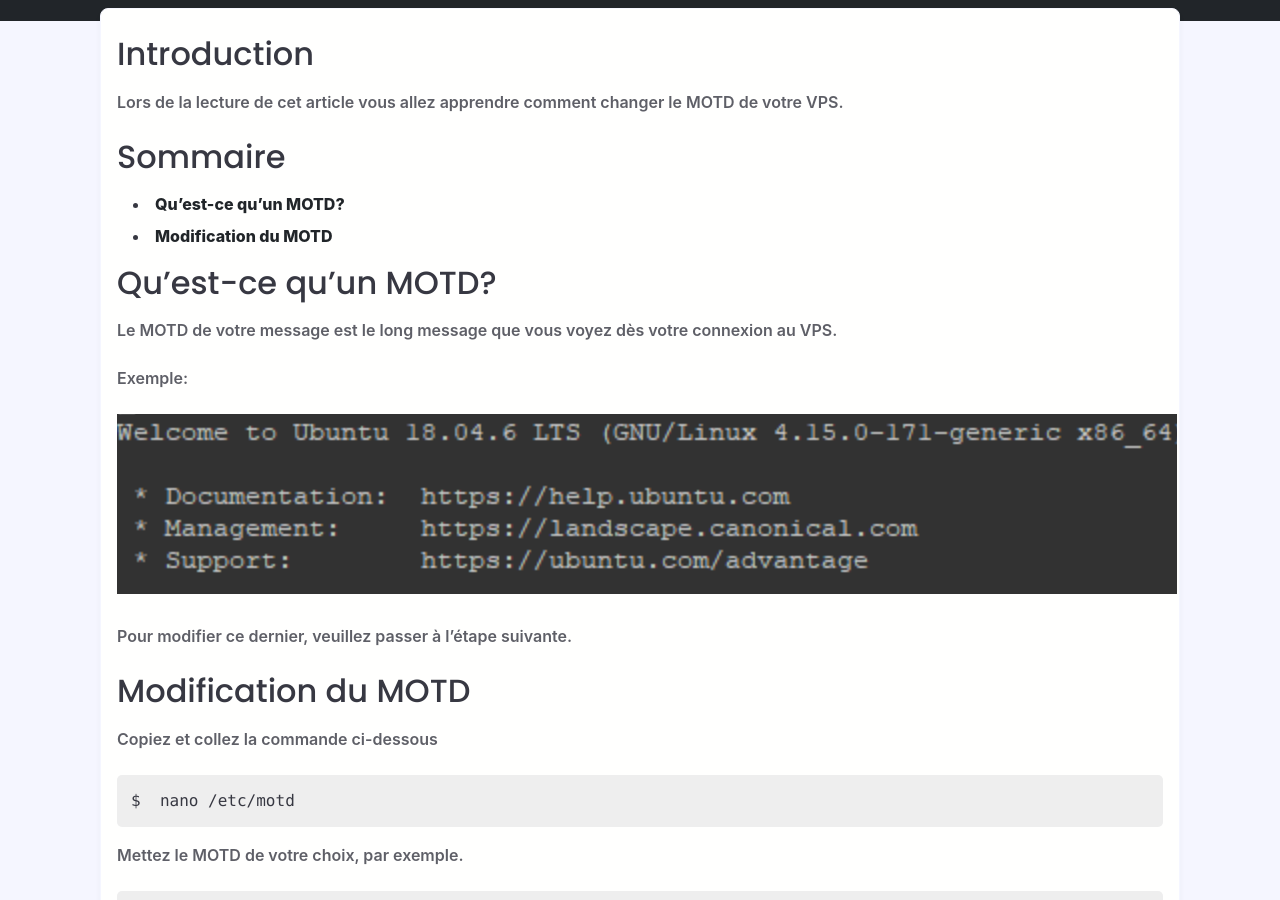
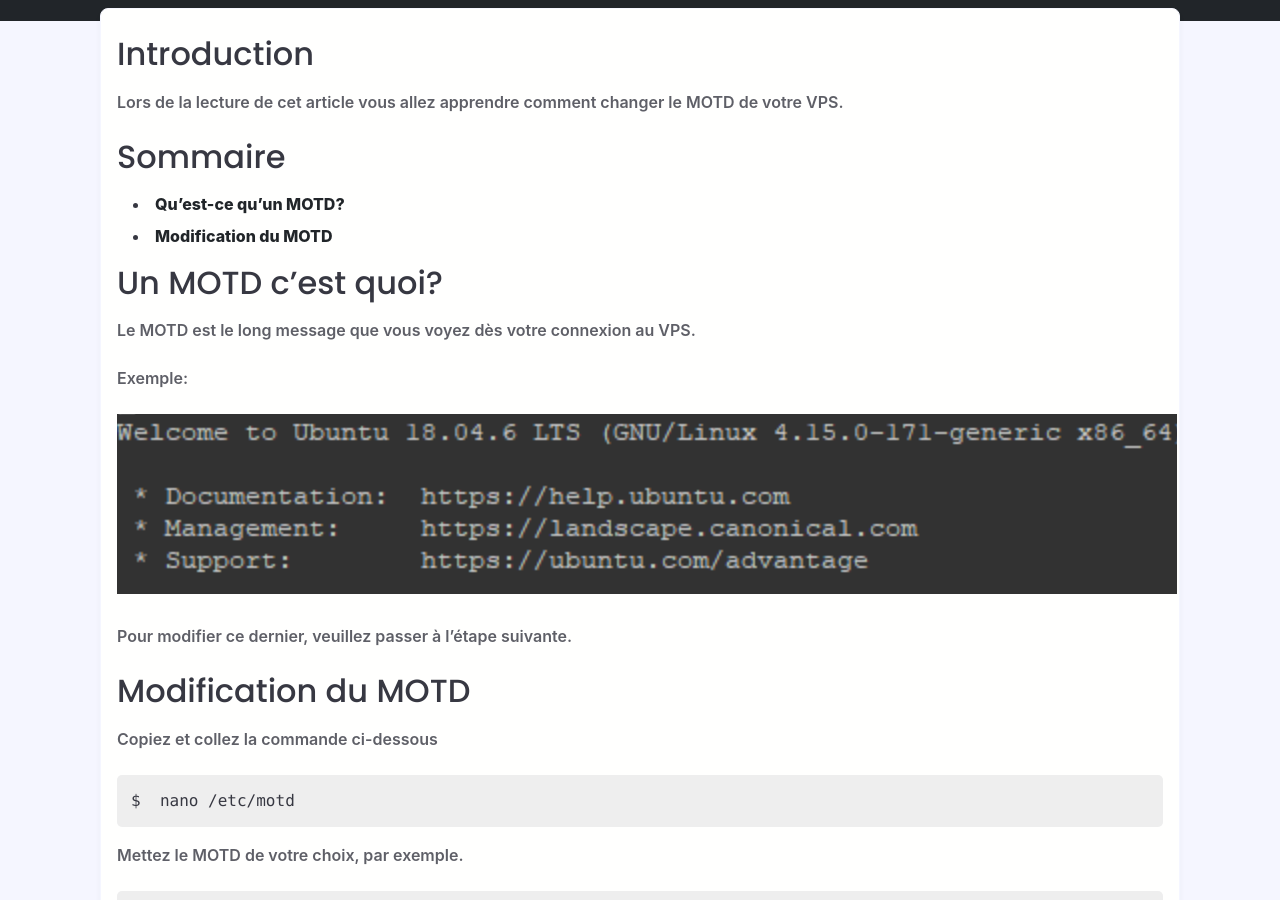
Before and after one commit to Skoali/doc, a Jekyll site: the page built from _posts/vps/2022-03-20-changer-le-MOTD-d-un-VPS.md, in a window 1280 px wide and 900 px high, scrolled down 308 px. Built offline with Jekyll 4.4.1, drawn with Linux system fonts in a browser that asks for light colours; nearby versions of some CDN libraries; some web fonts are replaced.

Commit message:
Correction

```diff
--- a/_posts/vps/2022-03-20-changer-le-MOTD-d-un-VPS.md
+++ b/_posts/vps/2022-03-20-changer-le-MOTD-d-un-VPS.md
@@ -11,12 +11,12 @@ category: vps
 Lors de la lecture de cet article vous allez apprendre comment changer le MOTD de votre VPS.
 
 ## Sommaire
-- [Qu'est-ce qu'un MOTD?](#quest-ce-quun-motd?)
+- [Qu'est-ce qu'un MOTD?](#un-motd-cest-quoi)
 - [Modification du MOTD](#modification-du-motd)
 
-## Qu'est-ce qu'un MOTD?
+## Un MOTD c'est quoi?
 
-Le MOTD de votre message est le long message que vous voyez dès votre connexion au VPS.
+Le MOTD est le long message que vous voyez dès votre connexion au VPS.
 
 Exemple:
 
```
